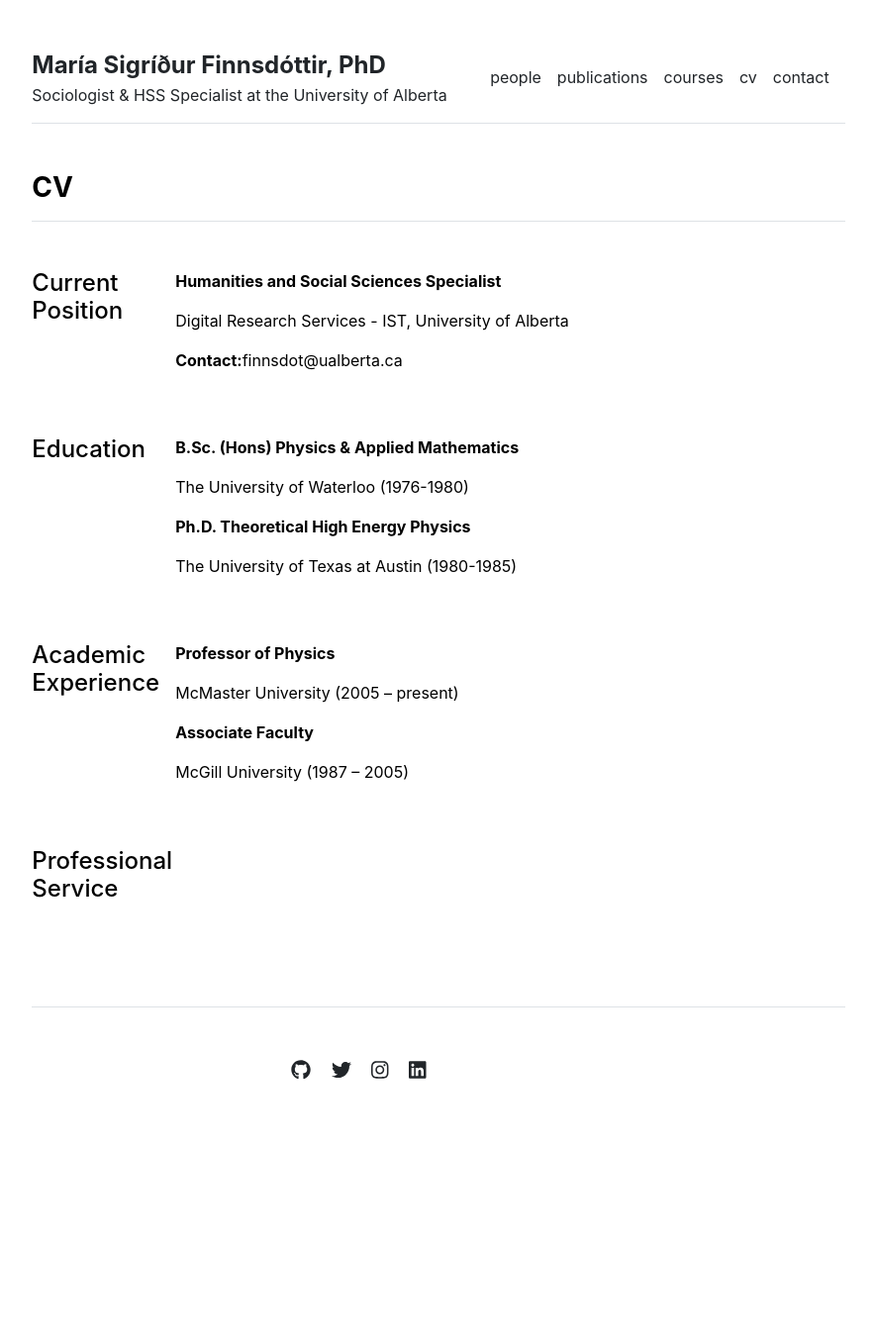
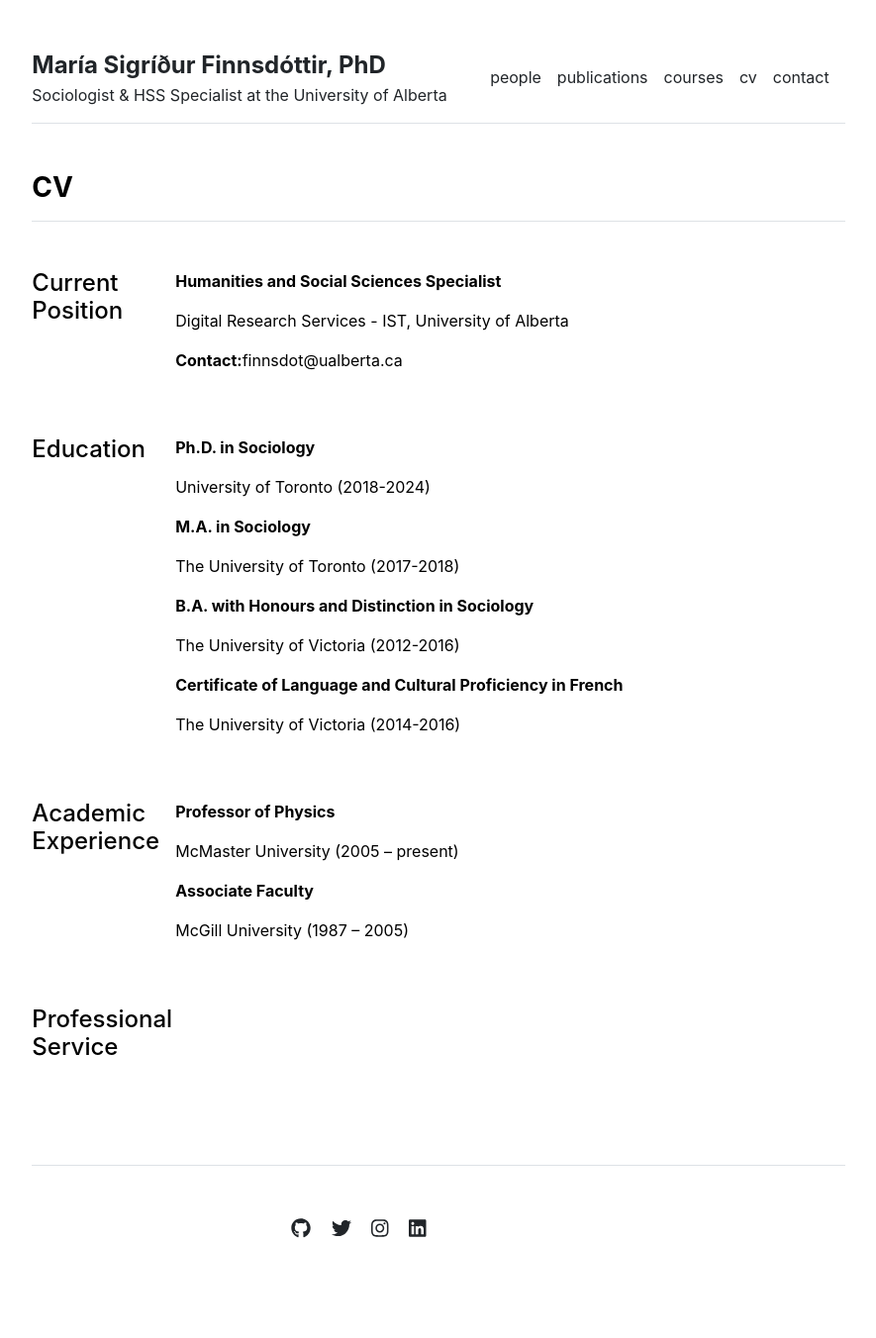
Before and after one commit to finnsdottir/finnsdottir.github.io, a Jekyll site: the page built from cv.md, in a window 1280 px wide. Shown: the whole page at 99% size, without its empty margins (197-1082 px from the left). Built offline with Jekyll 4.4.1, drawn with Linux system fonts in a browser that asks for light colours; before the commit the page ends 1192 px from its top, so only the background shows below that.

Commit message:
inputting education

```diff
--- a/_data/cv/education.yml
+++ b/_data/cv/education.yml
@@ -1,5 +1,11 @@
-- title: 'B.Sc. (Hons) Physics & Applied Mathematics'
-  description: 'The University of Waterloo (1976-1980)'
+- title: 'Ph.D. in Sociology'
+  description: 'University of Toronto (2018-2024)'
 
-- title: 'Ph.D. Theoretical High Energy Physics'
-  description: 'The University of Texas at Austin (1980-1985)'
+- title: 'M.A. in Sociology'
+  description: 'The University of Toronto (2017-2018)'
+
+- title: 'B.A. with Honours and Distinction in Sociology'
+  description: 'The University of Victoria (2012-2016)'
+
+- title: 'Certificate of Language and Cultural Proficiency in French'
+  description: 'The University of Victoria (2014-2016)'
```
